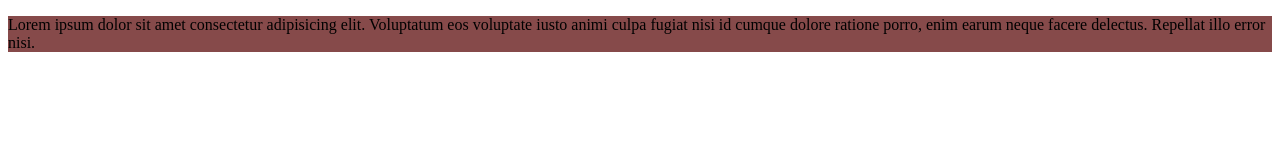
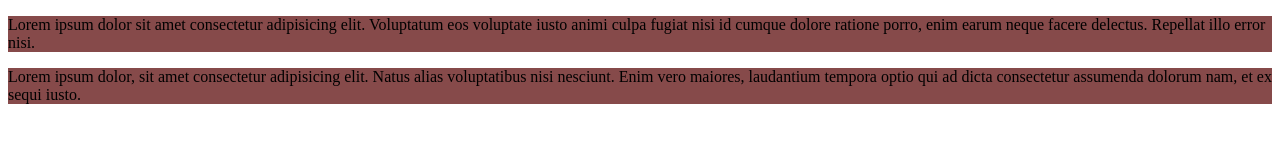
Before and after one commit to Bambarbeakirkudu/my-new-awesome-website, a plain HTML site: page index.html in a window 1280 px wide. Drawn offline with Linux system fonts and the light colour scheme.

Commit message:
second
add new p

```diff
--- a/index.html
+++ b/index.html
@@ -9,6 +9,6 @@
 </head>
 <body>
     <p>Lorem ipsum dolor sit amet consectetur adipisicing elit. Voluptatum eos voluptate iusto animi culpa fugiat nisi id cumque dolore ratione porro, enim earum neque facere delectus. Repellat illo error nisi.</p>
-
+    <p>Lorem ipsum dolor, sit amet consectetur adipisicing elit. Natus alias voluptatibus nisi nesciunt. Enim vero maiores, laudantium tempora optio qui ad dicta consectetur assumenda dolorum nam, et ex sequi iusto.</p>
 </body>
 </html>
```
